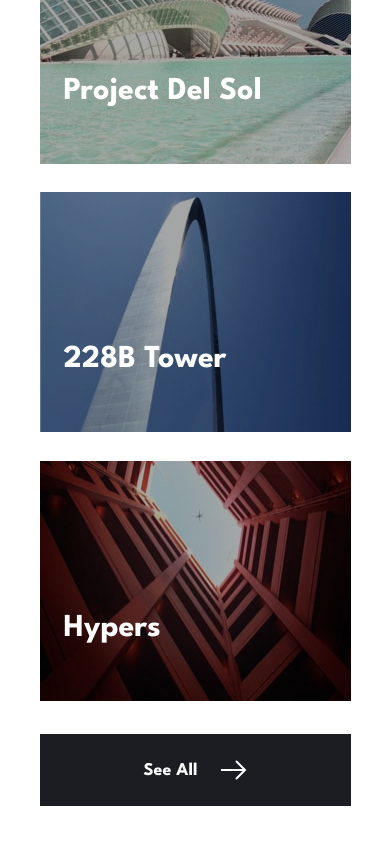
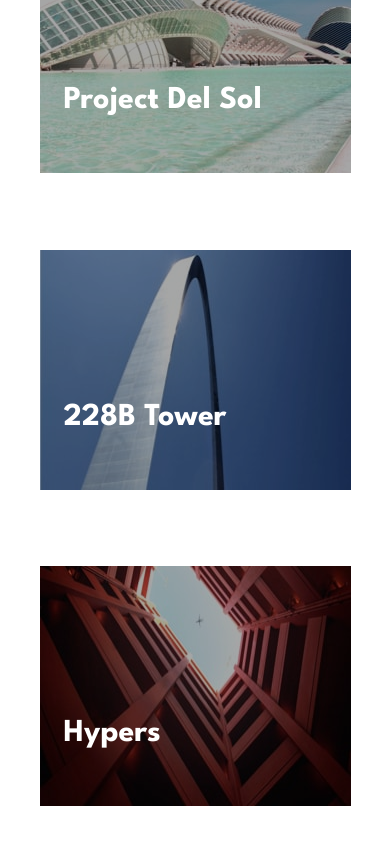
Before and after one commit to Kasim-Ke/031_arch_studio, a React (Vite) app: page / in a window 390 px wide. Shown: the part 2240-3084 px from the top of the page. Built offline with nearby package versions, Linux system fonts and the light colour scheme.

Commit message:
some animation

```diff
--- a/src/components/home/HomeFeatured.jsx
+++ b/src/components/home/HomeFeatured.jsx
@@ -12,24 +12,44 @@ import LeMobile from "../home/mobile/image-hypers.jpg";
 
 import arrow from "../navfoot/icons/icon-arrow.svg";
 
+import { useEffect } from "react";
+import AOS from "aos";
+import "aos/dist/aos.css"; // Import AOS styles
+
 const HomeFeatured = () => {
+  useEffect(() => {
+    AOS.init({
+      offset: 100, // Trigger animation 100px before element enters the viewport
+      duration: 1000, // Animation duration in milliseconds
+      easing: "ease-out", // Smooth easing for animations
+      once: true, // Allow retriggering when scrolling down
+      mirror: false, // Prevent triggering on scroll up
+    });
+  }, []);
+
   return (
     <div className="lg:max-w-[1440px] md:max-w-[768px] max-w-[375px] h-full my-[80px] mx-auto">
       <div className="lg:max-w-[1110px] lg:h-[692px] md:max-w-[573px] md:h-[925px] max-w-[311px] h-[959px] flex-col flex justify-between items-center mx-auto ">
+        {/* Section Header */}
         <div className="w-full h-[95px] flex justify-between items-center ">
-          <h1 className="md:text-[72px] md:leading-[64px] md:tracking-[-2px] leading-[52px] tracking-[-1.71px] text-[48px] font-bold">
+          <h1 className="md:text-[72px] leading-[52px] tracking-[-1.71px] text-[48px] font-bold">
             Featured
           </h1>
-          <button className="w-[169px] h-[72px] bg-[#1B1D23] hover:bg-[#60636D] duration-300 text-white md:block hidden">
+          <button className="w-[169px] h-[72px] bg-[#1B1D23] hover:bg-[#60636D] text-white md:block hidden">
             <div className="w-[183px] flex justify-between items-center mx-auto font-bold text-[18px] px-8">
               <p>See All</p>
               <img src={arrow} alt="arrow" />
             </div>
           </button>
         </div>
-        <div className="lg:w-[1110px] w-[311px] md:w-[573px] lg:h-[560px] md:h-[768px] h-[959px] flex lg:flex-row flex-col justify-between items-center ">
+
+        {/* Image Cards */}
+        <div className="lg:w-[1110px] w-[311px] md:w-[573px] lg:h-[560px] md:h-[768px] h-[959px] flex lg:flex-row flex-col justify-between items-center">
           {/* Project Del Sol */}
-          <div className="lg:h-full lg:w-[350px] md:w-[573px] w-full h-[240px] relative">
+          <div
+            className="lg:h-full lg:w-[350px] md:w-[573px] w-full h-[240px] relative"
+            data-aos="fade-right"
+          >
             <picture>
               <source srcSet={delDektop} media="(min-width: 1324px)" />
               <source srcSet={delTablet} media="(min-width: 768px)" />
@@ -40,17 +60,24 @@ const HomeFeatured = () => {
               />
             </picture>
             <div className="absolute inset-0 bg-black opacity-35"></div>
-            <div className="absolute text-[32px] text-white font-bold md:bottom-16 md:left-12 bottom-12 left-6 ">
+            <div className="absolute text-[32px] text-white font-bold md:bottom-16 md:left-12 bottom-12 left-6">
               <h2>Project Del Sol</h2>
             </div>
-            <div className="absolute top-[-50px] lg:right-[-6px] right-3 ">
+            <div
+              data-aos="fade-left"
+              className="absolute top-[-50px] lg:right-[-6px] right-3 "
+            >
               <h1 className="md:text-[250px] opacity-60 text-white font-bold hidden md:block">
                 1
               </h1>
             </div>
           </div>
+
           {/* 228B Tower */}
-          <div className="lg:h-full lg:w-[350px] md:w-[573px] w-full h-[240px] relative">
+          <div
+            className="lg:h-full lg:w-[350px] md:w-[573px] w-full h-[240px] relative"
+            data-aos="fade-up"
+          >
             <picture>
               <source srcSet={TowDektop} media="(min-width: 1324px)" />
               <source srcSet={TowTablet} media="(min-width: 768px)" />
@@ -61,17 +88,24 @@ const HomeFeatured = () => {
               />
             </picture>
             <div className="absolute inset-0 bg-black opacity-35"></div>
-            <div className="absolute text-[32px] text-white font-bold md:bottom-16 md:left-12 bottom-12 left-6 ">
+            <div className="absolute text-[32px] text-white font-bold md:bottom-16 md:left-12 bottom-12 left-6">
               <h2>228B Tower</h2>
             </div>
-            <div className="absolute top-[-50px] lg:right-[-6px] right-3 ">
+            <div
+              data-aos="fade-left"
+              className="absolute top-[-50px] lg:right-[-6px] right-3"
+            >
               <h1 className="md:text-[250px] opacity-60 text-white font-bold hidden md:block">
                 2
               </h1>
             </div>
           </div>
+
           {/* Le Prototype */}
-          <div className="lg:h-full lg:w-[350px] md:w-[573px] w-full h-[240px] relative">
+          <div
+            className="lg:h-full lg:w-[350px] md:w-[573px] w-full h-[240px] relative"
+            data-aos="fade-left"
+          >
             <picture>
               <source srcSet={LeDektop} media="(min-width: 1324px)" />
               <source srcSet={LeTablet} media="(min-width: 768px)" />
@@ -82,23 +116,18 @@ const HomeFeatured = () => {
               />
             </picture>
             <div className="absolute inset-0 bg-black opacity-35"></div>
-            <div className="absolute text-[32px] text-white font-bold md:bottom-16 md:left-12 bottom-12 left-6 ">
+            <div className="absolute text-[32px] text-white font-bold md:bottom-16 md:left-12 bottom-12 left-6">
               <h2>Hypers</h2>
             </div>
-            <div className="absolute top-[-50px] lg:right-[-6px] right-3 ">
+            <div
+              data-aos="fade-left"
+              className="absolute top-[-50px] lg:right-[-6px] right-3"
+            >
               <h1 className="md:text-[250px] opacity-60 text-white font-bold hidden md:block">
                 3
               </h1>
             </div>
           </div>
-        </div>
-        <div className="h-[130px] flex items-end md:hidden w-full">
-          <button className="w-full h-[72px] bg-[#1B1D23] hover:bg-[#60636D] duration-300 text-white">
-            <div className="w-[183px] flex justify-between items-center mx-auto font-bold text-[18px] px-10">
-              <p>See All</p>
-              <img src={arrow} alt="arrow" />
-            </div>
-          </button>
         </div>
       </div>
     </div>
--- a/src/components/home/HomeSection.jsx
+++ b/src/components/home/HomeSection.jsx
@@ -2,18 +2,19 @@ import { motion, useAnimation } from "framer-motion";
 import { useEffect } from "react";
 import { useInView } from "react-intersection-observer";
 import welcomDektop from "./desktop/image-welcome.jpg";
+import { useState } from "react";
 
 const HomeSection = () => {
   const controls = useAnimation();
-  const [ref, inView] = useInView({ triggerOnce: true, threshold: 0.1 }); // Allows animation replay
+  const [hasAnimated, setHasAnimated] = useState(false);
+  const [ref, inView] = useInView({ triggerOnce: true, threshold: 0.1 }); // Keep triggerOnce true
 
   useEffect(() => {
-    if (inView) {
+    if (inView && !hasAnimated) {
       controls.start("visible");
-    } else {
-      controls.start("hidden"); // Reset animations when out of view
+      setHasAnimated(true); // Ensure animation triggers only once
     }
-  }, [controls, inView]);
+  }, [controls, inView, hasAnimated]);
 
   const headingVariants = {
     hidden: { opacity: 0, y: -50 },
```
Also changed, not shown: src/components/navfoot/Footer.jsx (added).
